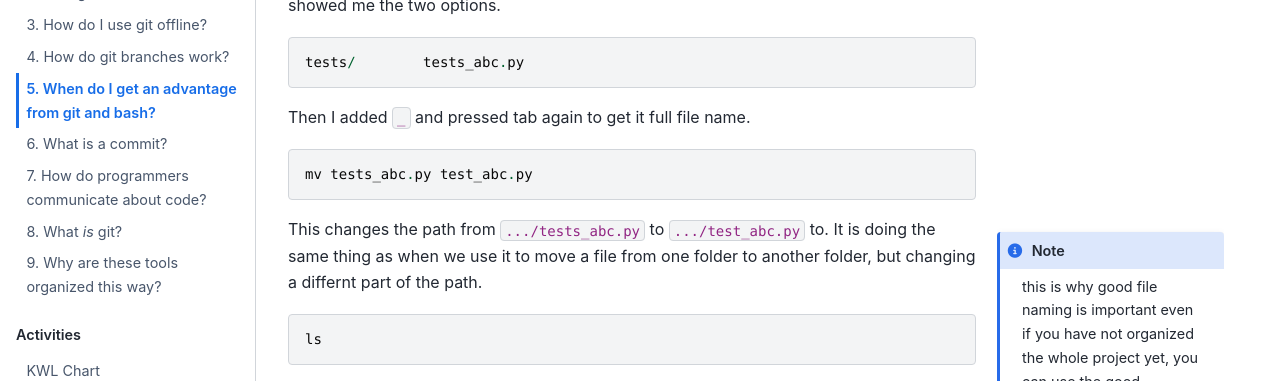
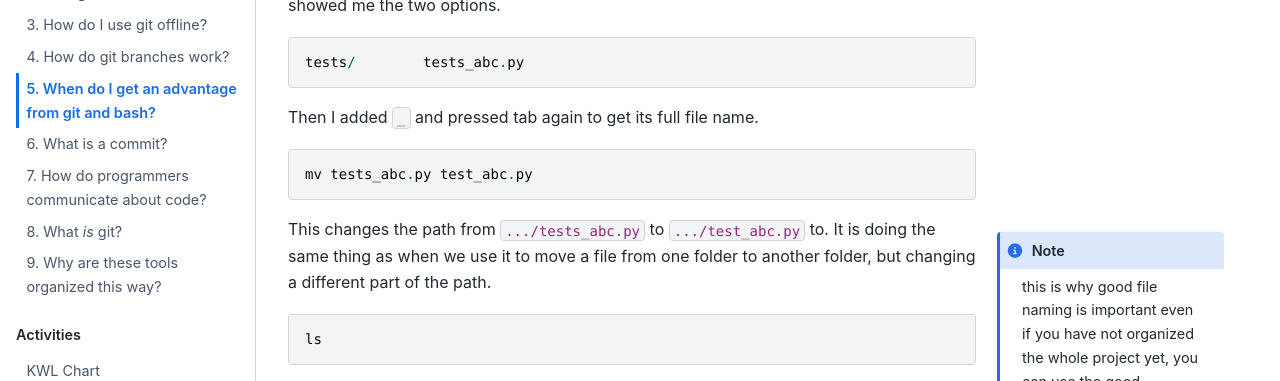
Before and after one commit to introcompsys/fall2023, a Jupyter Book: the page built from notes/2023-09-21.md, in a window 1280 px wide and 900 px high, scrolled down 15676 px. Shown: the part 153-534 px from the top of the window. Built offline with Jupyter Book 1.0.4 settings and Sphinx 7.4.7 and the Sphinx Book theme 1.1.4, drawn with Linux system fonts in a browser that asks for light colours; pages that are not in the unit, such as notebooks, are missing from menus; some of the changed text lies outside the part shown.

Commit message:
Update 2023-09-21.md

`````diff
--- a/notes/2023-09-21.md
+++ b/notes/2023-09-21.md
@@ -875,7 +875,7 @@
 tests/        tests_abc.py
 ```
 
-Then I added `_` and pressed tab again to get it full file name.
+Then I added `_` and pressed tab again to get its full file name.
 
 
 ```
@@ -889,7 +889,7 @@
 ```
 ````
 
-This changes the path from `.../tests_abc.py` to `.../test_abc.py` to. It is doing the same thing as when we use it to move a file from one folder to another folder,  but changing a differnt part of the path.
+This changes the path from `.../tests_abc.py` to `.../test_abc.py` to. It is doing the same thing as when we use it to move a file from one folder to another folder,  but changing a different part of the path.
 
 
 ```
@@ -1031,7 +1031,7 @@
  rename tests_abc.py => tests/test_imp.py (100%)
 ```
 
-ANd finally push
+And finally push
 
 ```
 git push
`````
Also changed, not shown: other parts of notes/2023-09-21.md (+4 -4 lines).
